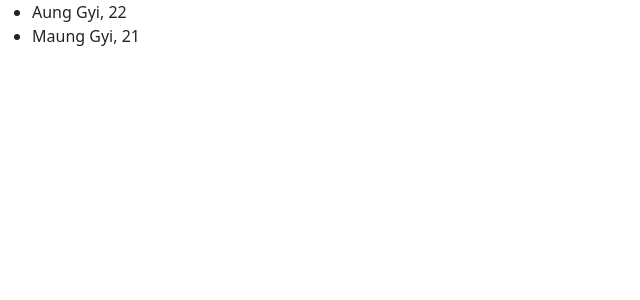
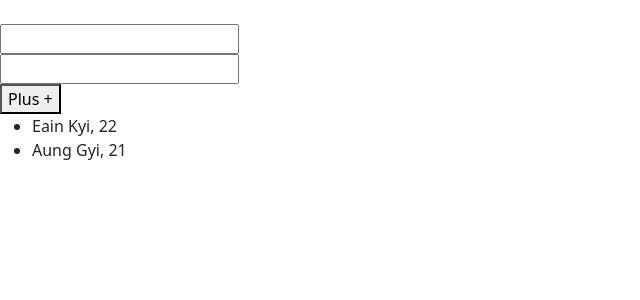
Before and after one commit to Khinmon/react-fbcourse, a React (Create React App) app: page / in a window 1280 px wide. Shown: the top 300 px of the page, without its empty margins (0-640 px from the left). Built offline with nearby package versions, Linux system fonts and the light colour scheme.

Commit message:
state in function component.

```diff
--- a/src/App.js
+++ b/src/App.js
@@ -1,11 +1,40 @@
-import React from "react";
+import React, { createRef } from "react";
 import Users from "./Users";
 
-const App = (props) => (
-  <ul>
-    <Users user="Aung Gyi" age="22" />
-    <Users user="Maung Gyi" age="21" />
-  </ul>
-);
+const App = (props) => {
+  // let [user, setUser] = React.useState("Eain Kyi");
+  // let [age, setAge] = React.useState(22);
+
+  let [users, setUsers] = React.useState([
+    { id: 1, user: "Eain Kyi", age: 22 },
+    { id: 2, user: "Aung Gyi", age: 21 },
+  ]);
+
+  let userRef = createRef();
+  let ageRef = createRef();
+
+  let plus = () => {
+    let id = users.length + 1;
+    let user = userRef.current.value;
+    let age = ageRef.current.value;
+    setUsers([...users, { id, user, age }]);
+  };
+
+  return (
+    <div>
+      <br />
+      <input type="text" ref={userRef} />
+      <br />
+      <input type="text" ref={ageRef} />
+      <br />
+      <button onClick={plus}>Plus +</button>
+      <ul>
+        {users.map((u) => (
+          <Users key={u.id} user={u.user} age={u.age} />
+        ))}
+      </ul>
+    </div>
+  );
+};
 
 export default App;
```
